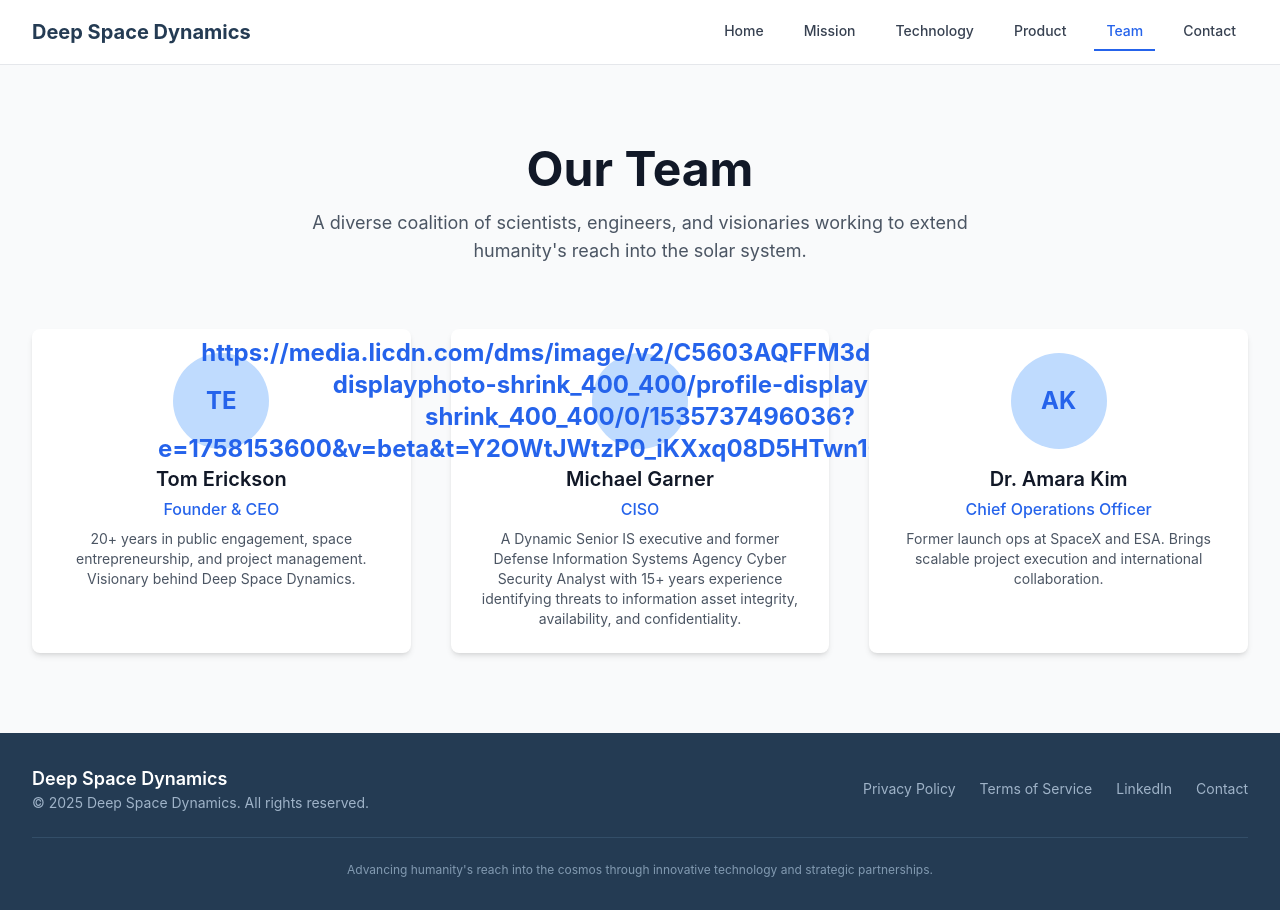
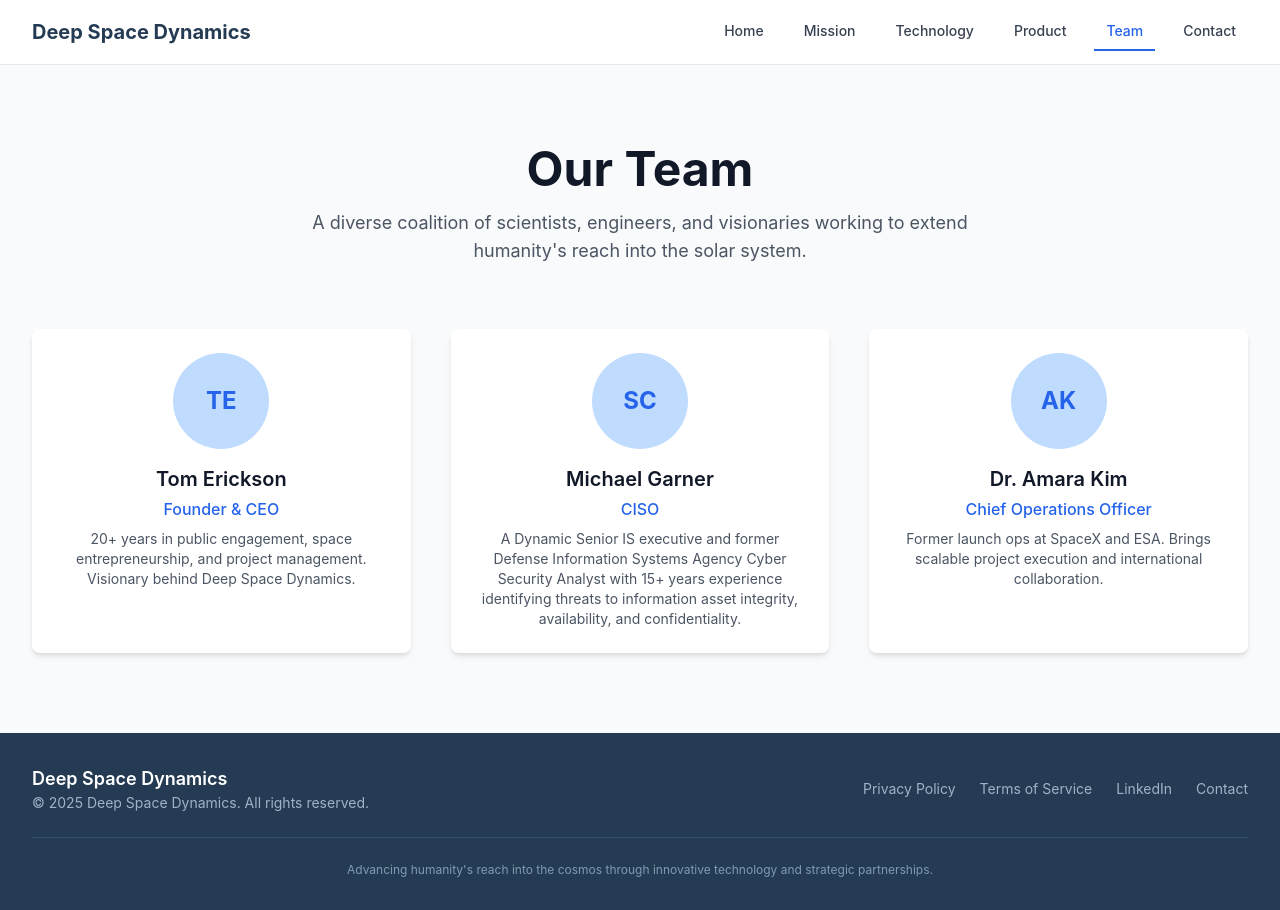
Before and after one commit to tommytoyou/deep-space-dynamics, a React (Create React App) app: page /team in a window 1280 px wide. Built offline with nearby package versions, Linux system fonts and the light colour scheme; the HTML template or start-up script is replaced by a standard one.

Commit message:
Update: Made changes to UI and components

```diff
--- a/src/pages/Team.jsx
+++ b/src/pages/Team.jsx
@@ -28,7 +28,7 @@ const Team = () => {
 
           {/* CTO */}
           <div className="bg-white rounded-lg shadow-md p-6 text-center">
-            <div className="w-24 h-24 rounded-full bg-primary-200 mx-auto mb-4 flex items-center justify-center text-2xl font-bold text-primary-600">https://media.licdn.com/dms/image/v2/C5603AQFFM3db5O60xQ/profile-displayphoto-shrink_400_400/profile-displayphoto-shrink_400_400/0/1535737496036?e=1758153600&v=beta&t=Y2OWtJWtzP0_iKXxq08D5HTwn1GIt8KTTu_nWF9ezAU</div>
+            <div className="w-24 h-24 rounded-full bg-primary-200 mx-auto mb-4 flex items-center justify-center text-2xl font-bold text-primary-600">SC</div>
             <h2 className="text-xl font-semibold text-gray-900 mb-1">Michael Garner</h2>
             <p className="text-primary-600 font-medium">CISO</p>
             <p className="text-sm text-gray-600 mt-2">
```
